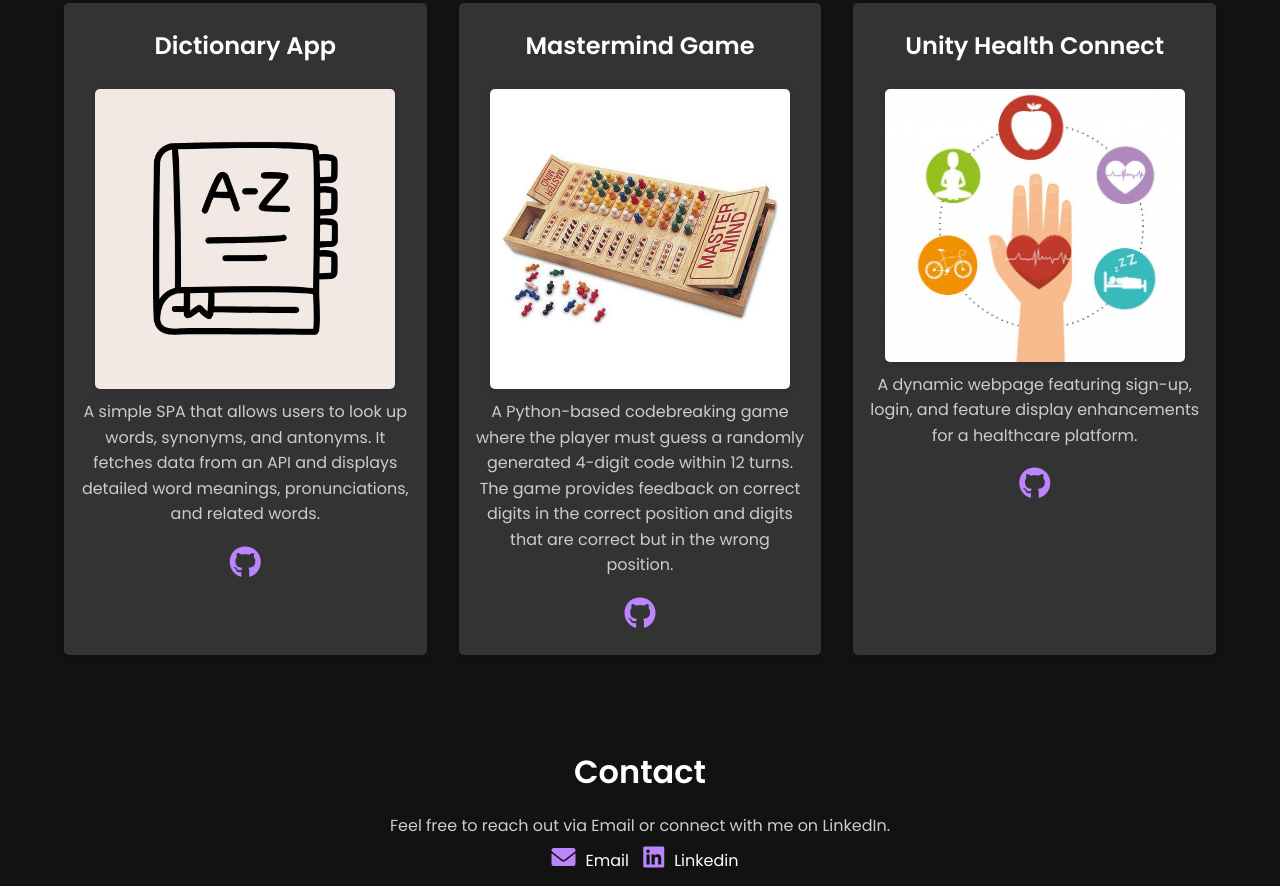
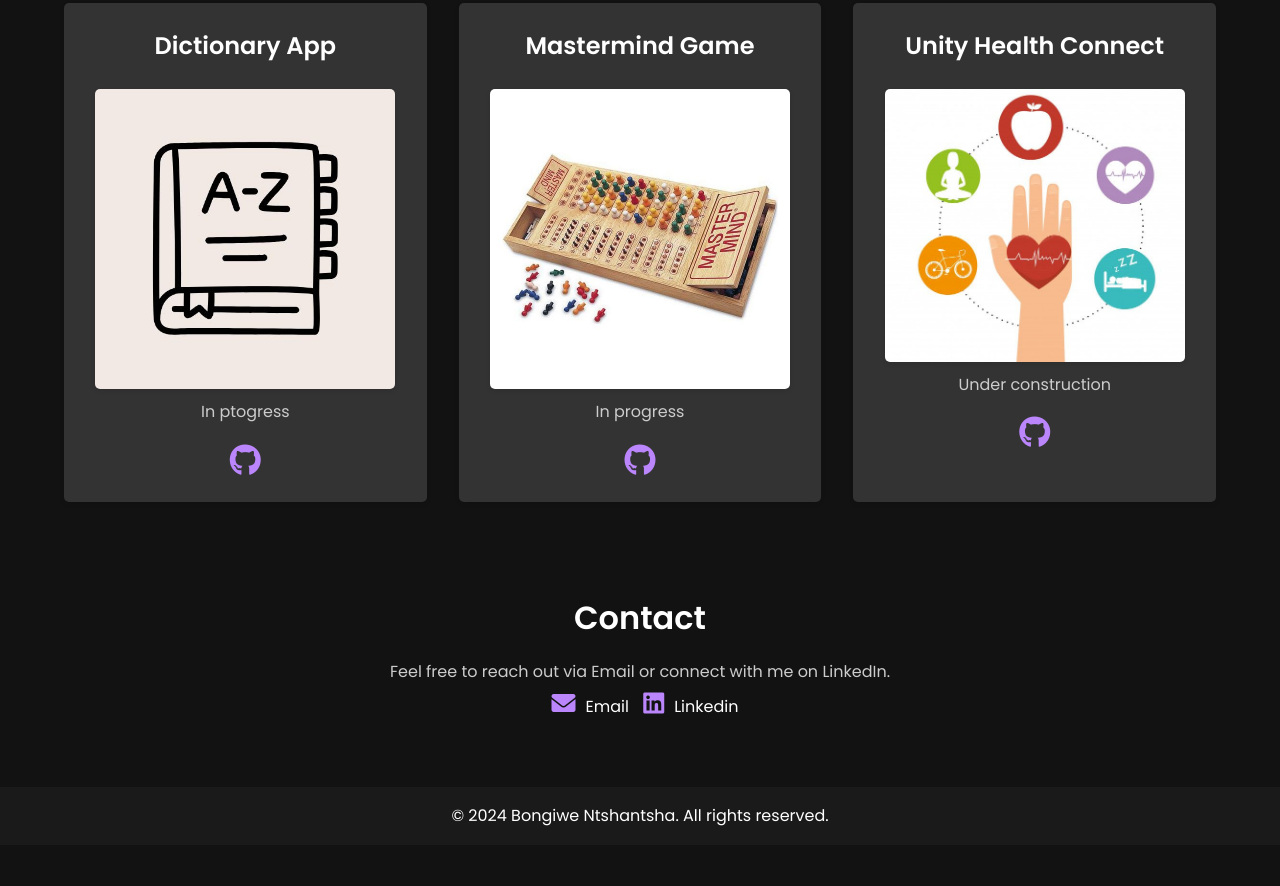
Before and after one commit to Bongiwe01/My_Portfolio, a plain HTML site: page index.html in a window 1280 px wide. Shown: the part 1015-1901 px from the top of the page. After the commit the page ends 1860 px from the top, so only its background shows below. Drawn offline with Linux system fonts and the light colour scheme; files whose address does not match are found by name.

Commit message:
Working on the projects

```diff
--- a/Portfolio Website/index.html
+++ b/index.html
@@ -77,19 +77,20 @@
             <div class="project">
                 <h3>Dictionary App</h3>
                 <img src="images/dictionary icon.jpeg" alt="Screenshot of Dictionary App" class="project-image">
-                <p>A simple SPA that allows users to look up words, synonyms, and antonyms. It fetches data from an API and displays detailed word meanings, pronunciations, and related words.</p>
+                <!--<p>A simple SPA that allows users to look up words, synonyms, and antonyms. It fetches data from an API and displays detailed word meanings, pronunciations, and related words.</p> --> <p>In ptogress</p>
                 <a href="https://github.com/yourusername/dictionary-app" target="_blank" class="github-icon"><i class="fab fa-github"></i></a>
             </div>
             <div class="project">
                 <h3>Mastermind Game</h3>
                 <img src="images/Board game Master Mind.jpeg" alt="Screenshot of Mastermind Game" class="project-image">
-                <p>A Python-based codebreaking game where the player must guess a randomly generated 4-digit code within 12 turns. The game provides feedback on correct digits in the correct position and digits that are correct but in the wrong position.</p>
+                <!--<p>A Python-based codebreaking game where the player must guess a randomly generated 4-digit code within 12 turns. The game provides feedback on correct digits in the correct position and digits that are correct but in the wrong position.</p> --> <p>In progress</p>
                 <a href="https://github.com/yourusername/mastermind-game" target="_blank" class="github-icon"><i class="fab fa-github"></i></a>
             </div>
             <div class="project">
                 <h3>Unity Health Connect</h3>
                 <img src="images/wellness.jpeg" alt="Screenshot of Unity Health Connect" class="project-image">
-                <p>A dynamic webpage featuring sign-up, login, and feature display enhancements for a healthcare platform.</p>
+              <!--  <p>A dynamic webpage featuring sign-up, login, and feature display enhancements for a healthcare platform.</p>-->
+              <p>Under construction</p>
                 <a href="https://github.com/yourusername/unity-health-connect" target="_blank" class="github-icon"><i class="fab fa-github"></i></a>
             </div>
         </div>
```
Also changed, not shown: images/Board game Master Mind.jpeg (renamed from Portfolio Website /images/Board game Master Mind.jpeg), images/dictionary icon.jpeg (renamed from Portfolio Website /images/dictionary icon.jpeg), images/wellness.jpeg (renamed from Portfolio Website /images/wellness.jpeg), script.js (renamed from Portfolio Website/script.js), styles.css (renamed from Portfolio Website/styles.css).
